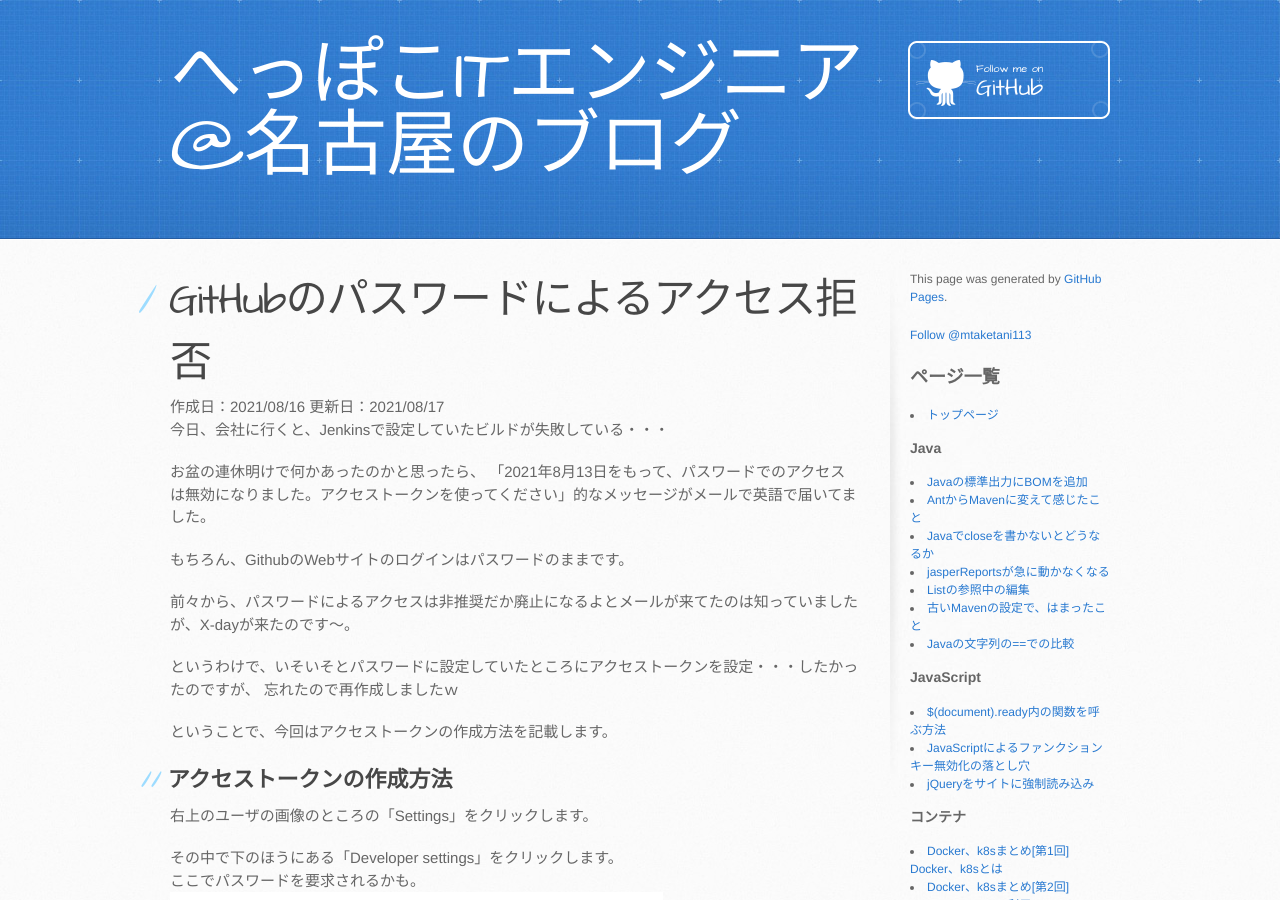
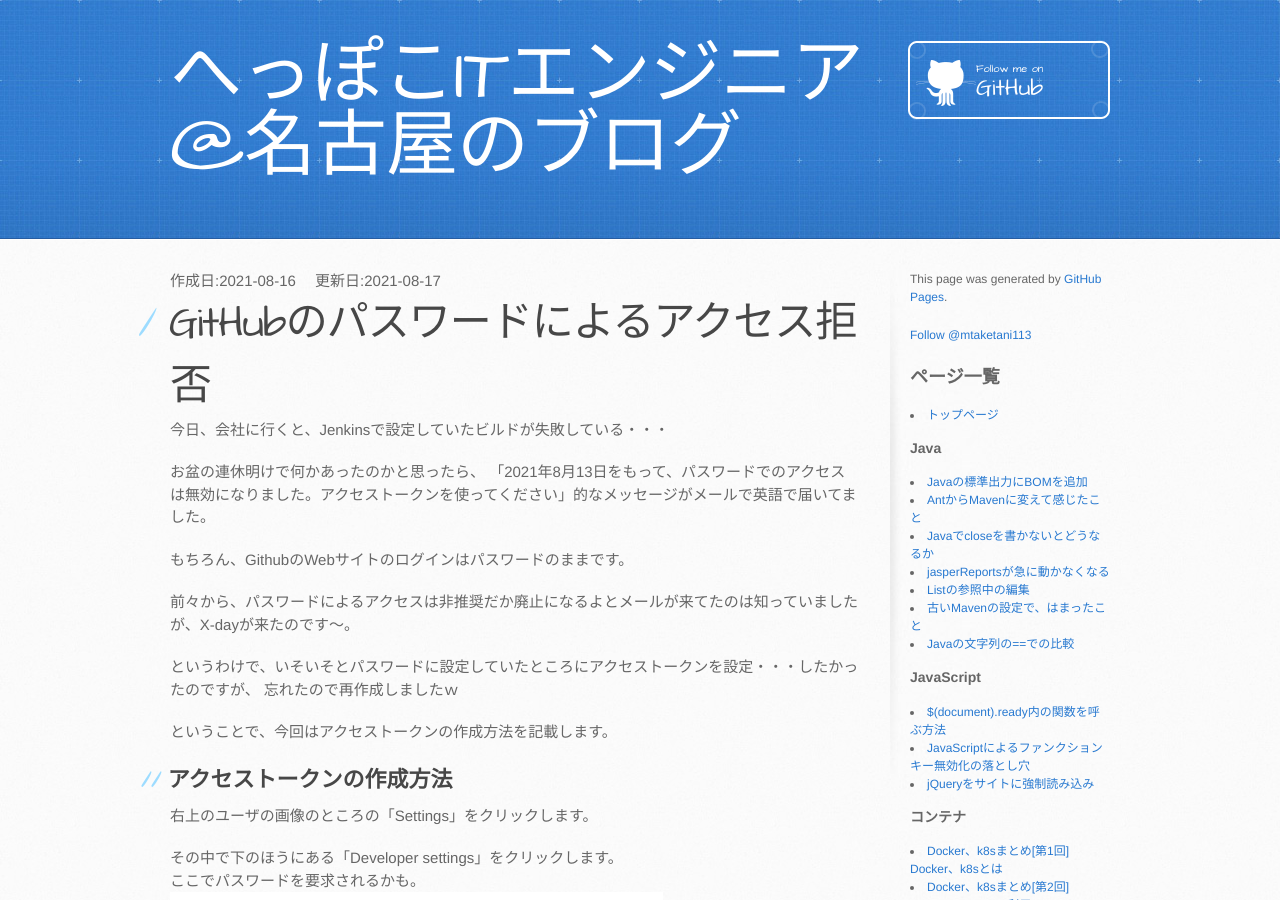
Before and after one commit to mtaketani113/mtaketani113.github.io, a Jekyll site: the page built from it/github/githubPasswordDenied.md, in a window 1280 px wide and 900 px high. Built offline with Jekyll 4.4.1, drawn with Linux system fonts in a browser that asks for light colours; comment, search, counter and statistics services are not loaded; the repository's description, which GitHub fills in, is left out.

Commit message:
作成日、更新日の位置を修正

```diff
--- a/_layouts/default.html
+++ b/_layouts/default.html
@@ -53,13 +53,13 @@
     <div id="content-wrapper">
       <div class="inner clearfix">
         <section id="main-content">
-          <h1 id="page-title">{{ page.title }}</h1>
           {% unless page.created_at == '' or page.created_at == null %}
-            作成日：{{ page.created_at }}
+            作成日:{{ page.created_at }}
           {% endunless %}
           {% unless page.last_modifeid_at == '' or page.last_modifeid_at == null %}
-            更新日：{{ page.last_modifeid_at }}
+            更新日:{{ page.last_modifeid_at }}
           {% endunless %}
+          <h1 id="page-title">{{ page.title }}</h1>
           {{ content }}
         </section>
 
--- a/it/github/githubPasswordDenied.md
+++ b/it/github/githubPasswordDenied.md
@@ -3,8 +3,8 @@ layout: default
 title: GitHubのパスワードによるアクセス拒否
 description: GitHubの2021年8月13日でパスワードによくアクセスが拒否されるようになりました。アクセストークンを使う必要があります。今回はそのアクセストークンの作成方法も記載します。前までなかった有効期限というのがあるみたい。
 category: github
-created_at: 2021/08/16
-last_modifeid_at: 2021/08/17
+created_at: 2021-08-16
+last_modifeid_at: 2021-08-17
 ---
 
 今日、会社に行くと、Jenkinsで設定していたビルドが失敗している・・・
```
